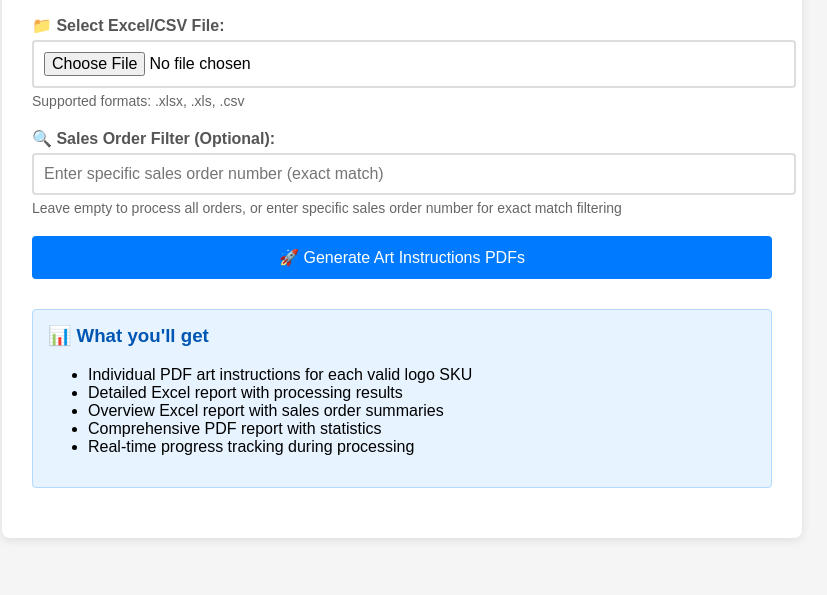
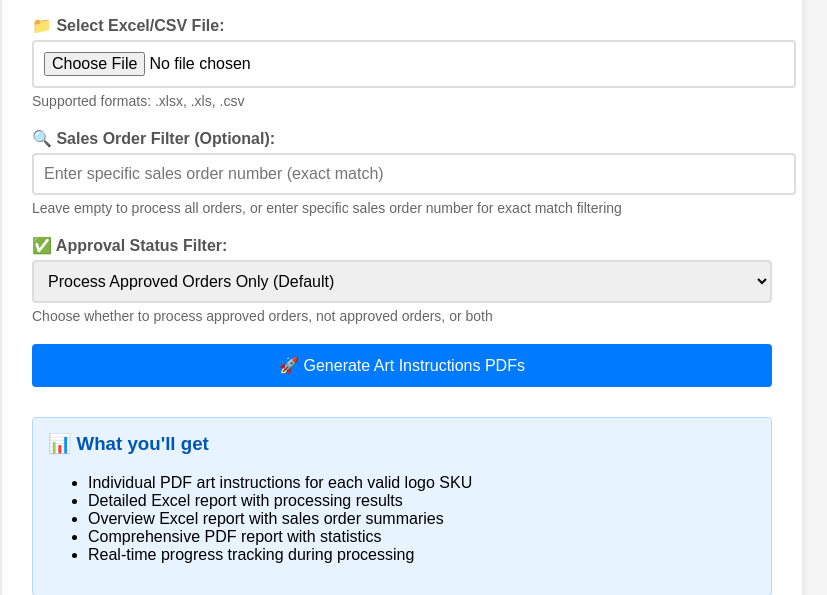
Before and after one commit to SaiKrishnaVoruganti86/automating_art_instructions, a Flask app: page / in a window 1280 px wide. Shown: the part 501-1096 px from the top of the page, without its empty margins (238-1065 px from the left). Before the commit the page ends 1041 px from the top, so only its background shows below. Run offline with Flask 3, Linux system fonts and the light colour scheme.

Commit message:
added code for filter for sales order approval status

```diff
--- a/app/app.py
+++ b/app/app.py
@@ -677,7 +677,7 @@ def filter_by_sales_order(df, sales_order_filter):
 
     return filtered_df
 
-def validate_row_for_processing(row, report_data):
+def validate_row_for_processing(row, report_data, approval_filter="approved_only"):  # MODIFIED LINE
     """
     Validate a single row for processing and return validation result
     Returns: (is_valid, error_message)
@@ -691,7 +691,7 @@ def validate_row_for_processing(row, report_data):
         'LOGO': logo_sku,
         'VENDOR STYLE': safe_get(row.get("VENDOR STYLE", "")),
         'COLOR': safe_get(row.get("COLOR", "")),
-        'SIZE': safe_get(row.get("SIZE", "")),  # Added SIZE field
+        'SIZE': safe_get(row.get("SIZE", "")),
         'SUBCATEGORY': safe_get(row.get("SUBCATEGORY", "")),
         'Quantity': safe_get(row.get("Quantity", "")),
         'Customer/Vendor Name': safe_get(row.get("Customer/Vendor Name", "")),
@@ -705,13 +705,26 @@ def validate_row_for_processing(row, report_data):
         'FILE NAME': safe_get(row.get("FILE NAME", ""))
     }
 
-    # Validation 1: Check DueDateStatus for "Not Approved"
+    # Validation 1: Check DueDateStatus based on approval filter - MODIFIED SECTION
     due_date_status = safe_get(row.get("DueDateStatus", "")).strip().upper()
-    if due_date_status == "NOT APPROVED":
-        row_data['Execution Status'] = 'FAILED'
-        row_data['Error Message'] = 'Status: Not Approved'
-        report_data.append(row_data)
-        return False, "Status: Not Approved"
+
+    if approval_filter == "approved_only":
+        # Only process approved orders (skip "Not Approved")
+        if due_date_status == "NOT APPROVED":
+            row_data['Execution Status'] = 'FAILED'
+            row_data['Error Message'] = 'Status: Not Approved (filtered out)'
+            report_data.append(row_data)
+            return False, "Status: Not Approved (filtered out)"
+    elif approval_filter == "not_approved_only":
+        # Only process not approved orders (skip anything that's not "Not Approved")
+        if due_date_status != "NOT APPROVED":
+            row_data['Execution Status'] = 'FAILED'
+            row_data['Error Message'] = 'Status: Approved (filtered out)'
+            report_data.append(row_data)
+            return False, "Status: Approved (filtered out)"
+    # For approval_filter == "both", we don't filter based on approval status
+
+    # Rest of the validation logic remains the same...
 
     # Validation 2: Check Logo SKU validity
     logo_sku_str = str(logo_sku).strip()
@@ -839,7 +852,7 @@ def validate_row_for_processing(row, report_data):
         report_data.append(row_data)
         return False, f'Operational Code {operational_code} is not 11 and not > 89'
 
-def process_file_with_progress(file_path, sales_order_filter, session_id):
+def process_file_with_progress(file_path, sales_order_filter, session_id, approval_filter="approved_only"):
     """
     Process the file with progress updates - this replaces your main processing logic
     """
@@ -895,7 +908,7 @@ def process_file_with_progress(file_path, sales_order_filter, session_id):
 
         # Process each row for validation
         for index, row in df.iterrows():
-            is_valid, error_msg = validate_row_for_processing(row, report_data)
+            is_valid, error_msg = validate_row_for_processing(row, report_data, approval_filter)
             if not is_valid:
                 print(f"Row {index + 1}: {error_msg}")
 
@@ -914,7 +927,7 @@ def process_file_with_progress(file_path, sales_order_filter, session_id):
         final_valid_rows = []
         for index, row in valid_df.iterrows():
             temp_report = []
-            is_valid, _ = validate_row_for_processing(row, temp_report)
+            is_valid, _ = validate_row_for_processing(row, temp_report, approval_filter)
             if is_valid:
                 final_valid_rows.append(row)
 
@@ -1250,11 +1263,25 @@ def process_file_with_progress(file_path, sales_order_filter, session_id):
 
         try:
             report_gen = ReportGenerator()
+
+            # Create filter info string for reports
+            filter_info = ""
+            if sales_order_filter:
+                filter_info += f"_SO_{sales_order_filter}"
+            if approval_filter != "approved_only":
+                approval_suffix = {
+                    "not_approved_only": "_NotApproved",
+                    "both": "_AllStatus"
+                }.get(approval_filter, "")
+                filter_info += approval_suffix
+
             report_gen.generate_all_reports(
                 report_data=report_data,
                 output_folder=OUTPUT_FOLDER,
                 timestamp=timestamp,
-                sales_order_filter=sales_order_filter
+                sales_order_filter=sales_order_filter,
+                approval_filter=approval_filter,
+                filter_info=filter_info
             )
         except Exception as e:
             print(f"Error generating reports: {e}")
@@ -1285,6 +1312,14 @@ def process_file_with_progress(file_path, sales_order_filter, session_id):
         if sales_order_filter:
             success_msg += f" for Sales Order '{sales_order_filter}'"
 
+        # Add approval filter info to success message
+        if approval_filter == "approved_only":
+            success_msg += " (Approved orders only)"
+        elif approval_filter == "not_approved_only":
+            success_msg += " (Not approved orders only)"
+        elif approval_filter == "both":
+            success_msg += " (Both approved and not approved orders)"
+
         update_progress(session_id, 'completed', 100, success_msg, 'Complete', 8)
 
         return {'success': True, 'message': success_msg, 'pdf_count': pdf_count}
@@ -1301,6 +1336,7 @@ def upload_file():
     if request.method == "POST":
         file = request.files["excel"]
         sales_order_filter = request.form.get("sales_order", "").strip()
+        approval_filter = request.form.get("approval_filter", "approved_only").strip()  # NEW LINE
 
         if file.filename == "":
             return redirect(request.url)
@@ -1316,7 +1352,7 @@ def upload_file():
 
         # Start processing in background thread
         def background_process():
-            process_file_with_progress(file_path, sales_order_filter, session_id)
+            process_file_with_progress(file_path, sales_order_filter, session_id, approval_filter)  # MODIFIED LINE
 
         thread = threading.Thread(target=background_process)
         thread.daemon = True
--- a/app/templates/upload.html
+++ b/app/templates/upload.html
@@ -32,14 +32,14 @@
             font-weight: bold;
             color: #555;
         }
-        input[type="file"], input[type="text"] {
+        input[type="file"], input[type="text"], select {
             width: 100%;
             padding: 10px;
             border: 2px solid #ddd;
             border-radius: 4px;
             font-size: 16px;
         }
-        input[type="file"]:focus, input[type="text"]:focus {
+        input[type="file"]:focus, input[type="text"]:focus, select:focus {
             border-color: #007bff;
             outline: none;
         }
@@ -120,6 +120,16 @@
                 <div class="help-text">Leave empty to process all orders, or enter specific sales order number for exact match filtering</div>
             </div>
 
+            <div class="form-group">
+                <label for="approval_filter">✅ Approval Status Filter:</label>
+                <select id="approval_filter" name="approval_filter">
+                    <option value="approved_only">Process Approved Orders Only (Default)</option>
+                    <option value="not_approved_only">Process Not Approved Orders Only</option>
+                    <option value="both">Process Both Approved and Not Approved Orders</option>
+                </select>
+                <div class="help-text">Choose whether to process approved orders, not approved orders, or both</div>
+            </div>
+
             <button type="submit" class="btn">🚀 Generate Art Instructions PDFs</button>
         </form>
 
```
Also changed, not shown: app/report_generator.py (+59 -16 lines), README.md.
